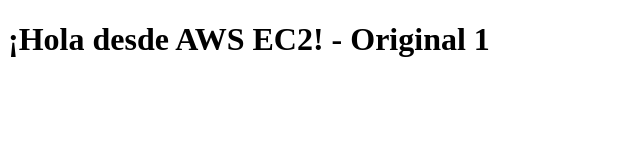
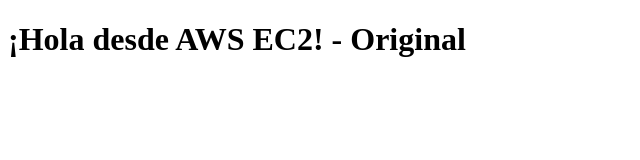
Before and after one commit to JMBOOTCAMP/mi-app-ec2, a plain HTML site: page index.html in a window 1280 px wide. Shown: the full height of the page, 0-640 px from the left. Drawn offline with Linux system fonts and the light colour scheme.

Commit message:
Actualizando todos los archivos

```diff
--- a/index.html
+++ b/index.html
@@ -6,6 +6,6 @@
     <title>Mi App en EC2</title>
 </head>
 <body>
-    <h1>¡Hola desde AWS EC2! - Original 1</h1>
+    <h1>¡Hola desde AWS EC2! - Original</h1>
 </body>
 </html>
```
